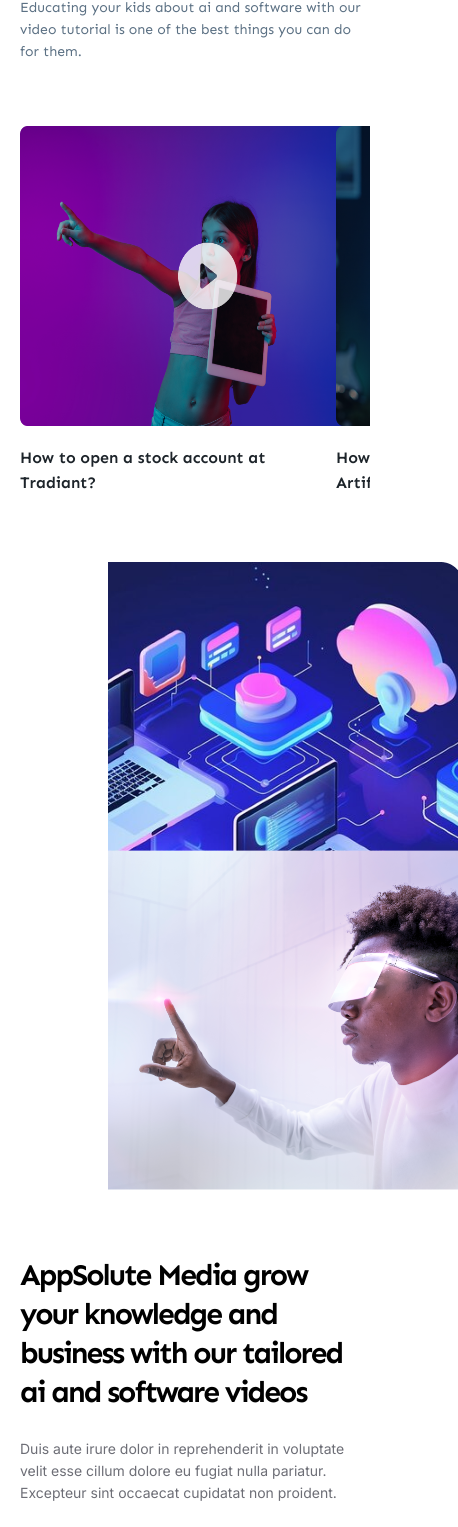
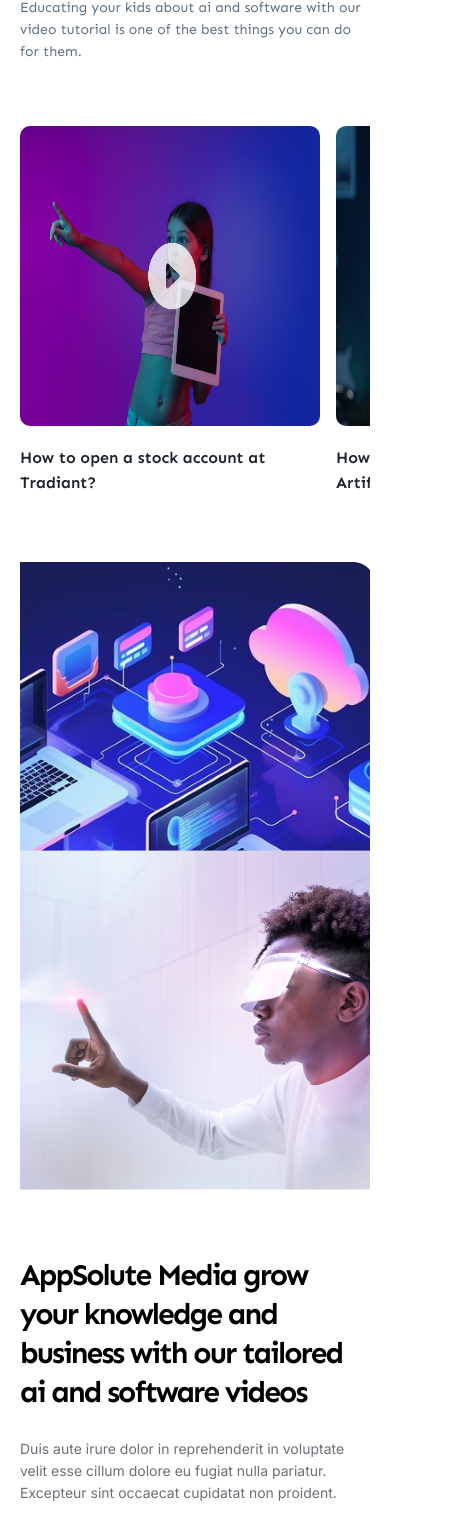
Before and after one commit to fredluggard/appSoluteHubApp, a Next.js app: page / in a window 390 px wide. Shown: the part 4198-5725 px from the top of the page, 458 px wide, since content can reach past the window. Built offline with nearby package versions, Linux system fonts and the light colour scheme; no server answers.

Commit message:
feat: enhance blog and kid section styles with new link and image properties

```diff
--- a/app/blog/[blogId]/page.tsx
+++ b/app/blog/[blogId]/page.tsx
@@ -288,7 +288,10 @@ const BlogContents = () => {
                     className={styles.writerImg}
                   />
                   <Stack className={styles.nameGroup}>
-                    <Link href={`/blog/${item.id}`}>
+                    <Link
+                      className={styles.writerLink}
+                      href={`/blog/${item.id}`}
+                    >
                       <Text className={styles.writerName} lineClamp={2}>
                         {item.title}
                       </Text>
--- a/components/kidSection/kidSection.module.css
+++ b/components/kidSection/kidSection.module.css
@@ -138,8 +138,13 @@
     padding-left: 0px;
   }
 
+  .rightBox {
+    width: 100%;
+    height: auto;
+  }
+
   .img {
-    width: 350px !important;
+    width: 100% !important;
     /* height: 410px !important; */
     /* aspect-ratio: 1/1; */
     object-fit: cover;
--- a/components/kidSection/kidsCarousel.module.css
+++ b/components/kidSection/kidsCarousel.module.css
@@ -23,6 +23,12 @@
     gap: 20px;
   }
 
+  .cardImage {
+    width: 300px;
+    height: 300px;
+    border-radius: 10px;
+  }
+
   .text {
     font-family: "Sen", sans-serif;
     font-size: 16px;
--- a/components/kidSection/kidsCarousel.tsx
+++ b/components/kidSection/kidsCarousel.tsx
@@ -50,6 +50,7 @@ const KidsCarousel = () => {
                   alt={tutorial.title}
                   width={370}
                   height={300}
+                  className={styles.cardImage}
                 />
                 <Text className={styles.text}>{tutorial.title}</Text>
               </Stack>
```
Also changed, not shown: app/blog/[blogId]/blogId.module.css (+9 -2 lines).
